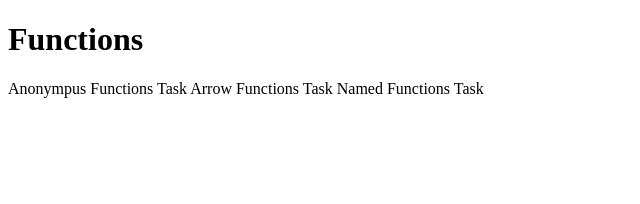
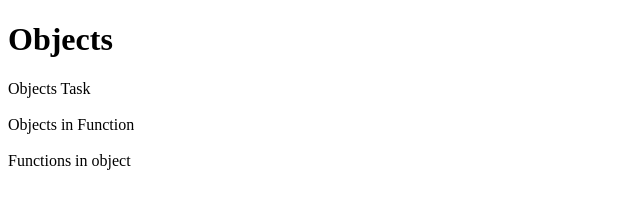
Before and after one commit to prasunasilagani-cell/Functions, a plain HTML site: page index.html in a window 1280 px wide. Shown: the whole page, without its empty margins (0-640 px from the left). Drawn offline with Linux system fonts and the light colour scheme.

Commit message:
Add files via upload

```diff
--- a/index.html
+++ b/index.html
@@ -12,9 +12,9 @@
     </style>
 </head>
 <body>
-    <h1>Functions</h1>
-    <a href="Anonymousfunctiontask.js">Anonympus Functions Task</a>
-    <a href="Arrowfunctiontask.js">Arrow Functions Task</a>
-    <a href="Namedfunctionstask.js">Named Functions Task</a>
+    <h1>Objects</h1>
+    <a href="objecttask.js">Objects Task</a><br><br>
+    <a href="Objectinfunctiontask.js">Objects in Function</a><br><br>
+    <a href="functionsinobjects.js">Functions in object</a><br><br>
 </body>
 </html>
```
